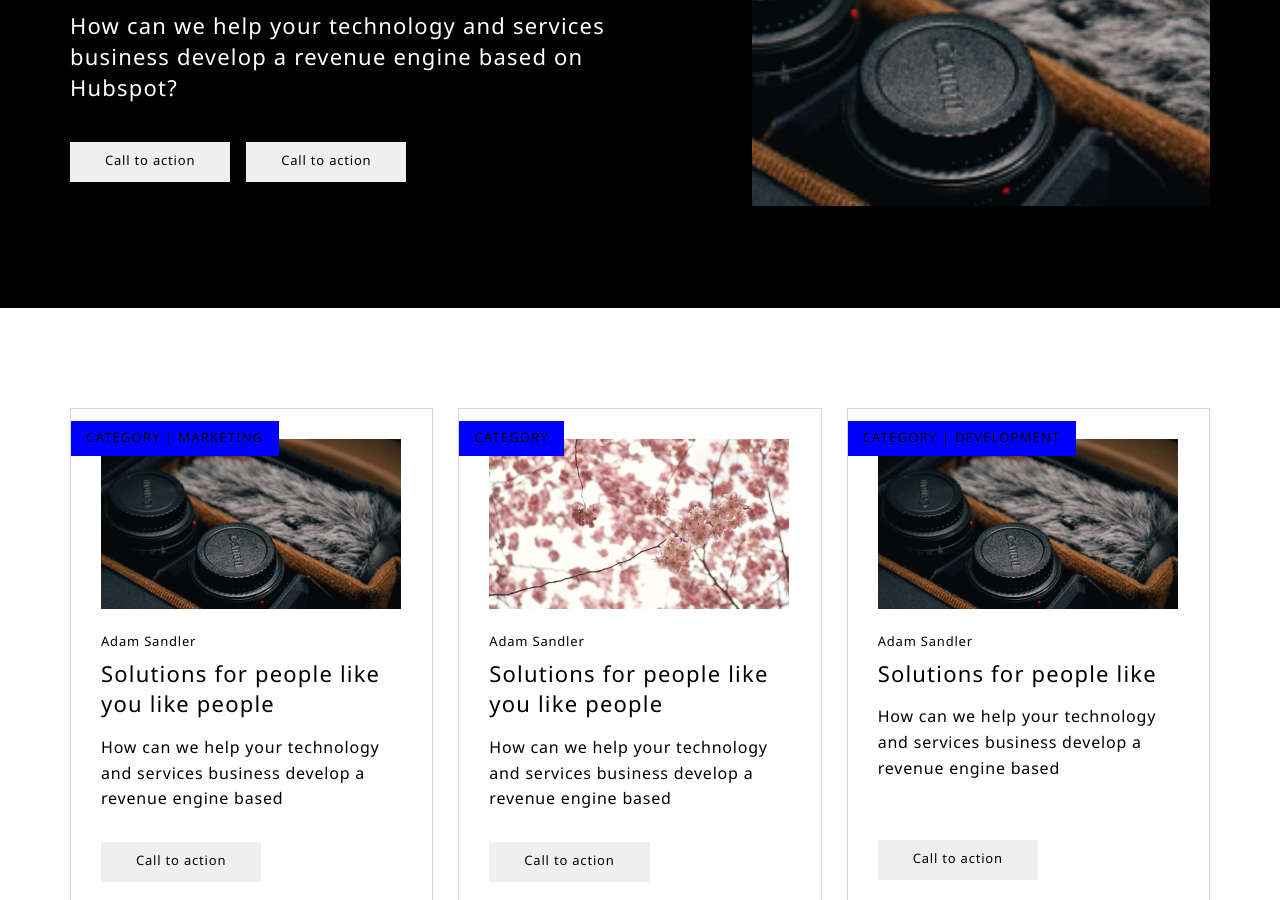
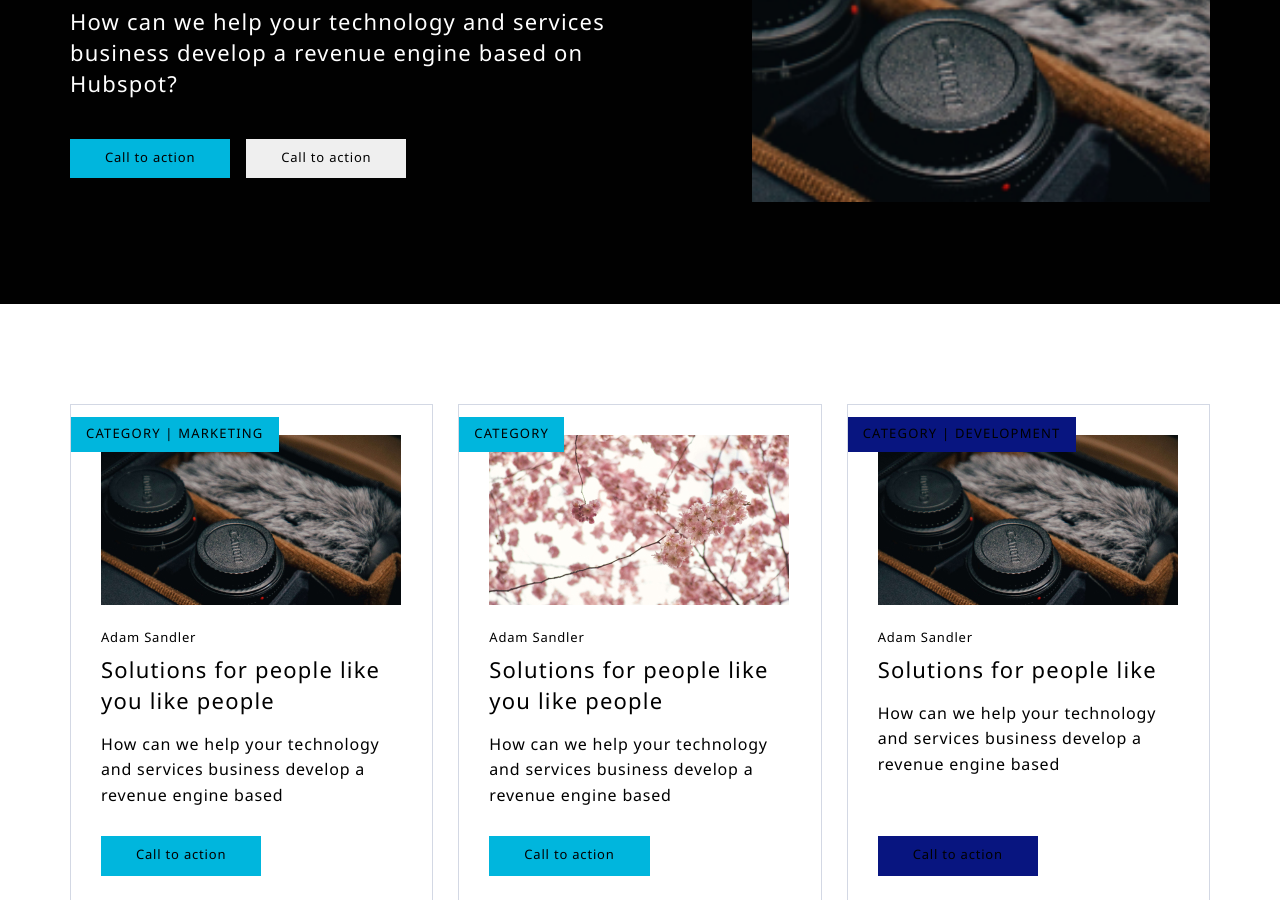
Before and after one commit to YuriiDereguzov/Solutions-for-people, a React (Create React App) app: page / in a window 1280 px wide. Shown: the part 1900-2800 px from the top of the page. Built offline with nearby package versions, Linux system fonts and the light colour scheme.

Commit message:
refactor: правильно отрисовать элементы декстопной версии и подогнать под PerfectPixel

```diff
--- a/src/components/App/App.jsx
+++ b/src/components/App/App.jsx
@@ -1,19 +1,63 @@
+// import { useCallback, useEffect, useState } from "react";
 import { Cards } from "../Cards/Cards";
 import { Header } from "../Header/Header";
 import { Helps } from "../Helps/Helps";
+import { initialCards } from "../Utils/constants";
+
 // import { Main } from "../Main/Main";
 import "./App.scss";
 
 function App() {
+  const filtredCards = initialCards.slice(0, 3);
+  const moreCardsButton = true;
+
   return (
     <div className="app">
       <Header />
-      <Cards />
+      <Cards cards={initialCards} />
       <Helps />
-      <Cards />
+      <Cards cards={filtredCards} moreCardsButton={moreCardsButton} />
       {/* <Main /> */}
     </div>
   );
 }
+// const [cardsAmount, setCardsAmount] = useState(3);
+// const [moreCardsButton, setMoreCardsButton] = useState(false);
+// const [filtredCards, setFiltredCards] = useState([]);
+
+// const filterCards = () => {
+//   let filtredCards = initialCards;
+
+//   if (filtredCards.length > cardsAmount) {
+//     setMoreCardsButton(true);
+//   } else {
+//     setMoreCardsButton(false);
+//   }
+
+//   filtredCards = filtredCards.slice(0, cardsAmount);
+//   return filtredCards;
+// }
+
+// const filterCards = useCallback(() => {
+//   let AllCards = JSON.parse(localStorage.getItem("AllCards"));
+//   let filtredCards = AllCards;
+
+//   if (filtredCards.length > cardsAmount) {
+//     setMoreCardsButton(true);
+//   } else {
+//     setMoreCardsButton(false);
+//   }
+
+//   filtredCards = filtredCards.slice(0, cardsAmount);
+//   return filtredCards;
+// }, [cardsAmount]);
+
+// useEffect(() => {
+//     setFiltredCards(filterCards());
+// }, [])
+
+// function handleClickMoreCards() {
+//   setCardsAmount(3 + 1);
+// }
 
 export default App;
--- a/src/components/Card/Card.jsx
+++ b/src/components/Card/Card.jsx
@@ -4,7 +4,15 @@ import "./Card.scss";
 export const Card = (props) => {
   return (
     <div className="card">
-      <div className="card__badge">{props.card.category}</div>
+      <div
+        className={`card__badge ${
+          props.card.color === "light"
+            ? "card__badge_light"
+            : "card__badge_blue"
+        }`}
+      >
+        {props.card.category}
+      </div>
       <div className="card__image">
         <img
           className="card__img"
@@ -17,7 +25,15 @@ export const Card = (props) => {
         <h2 className="card__title">{props.card.title}</h2>
         <p className="card__description">{props.card.description}</p>
       </div>
-      <button className="card__button">Call to action</button>
+      <button
+        className={`card__button ${
+          props.card.color === "light"
+            ? "card__badge_light"
+            : "card__badge_blue"
+        }`}
+      >
+        Call to action
+      </button>
     </div>
   );
 };
--- a/src/components/Card/Card.scss
+++ b/src/components/Card/Card.scss
@@ -1,10 +1,9 @@
 .card {
-    border: 1px solid #D3D8E4;
+  border: 1px solid #d3d8e4;
   padding: 30px;
   position: relative;
 
   &__badge {
-        background: blue;
     padding: 6px 15px 8px;
     font-size: 13px;
     font-weight: 400;
@@ -14,10 +13,18 @@
     position: absolute;
     top: 12px;
     left: 0;
+    &_light {
+      background-color: #00b6dd;
+    }
+    &_blue {
+      background-color: #081580;
+    }
   }
   &__content {
-        margin: 20px 0 30px;
-        min-height: 178px;
+    // margin: 20px 0 30px;
+    // min-height: 178px;
+    margin: 20px 0 0;
+    min-height: 208px;
   }
   &__author {
     margin: 0;
@@ -49,5 +56,6 @@
     padding: 9px 35px 11px;
     border: none;
     margin-top: auto;
+    cursor: pointer;
   }
 }
--- a/src/components/Cards/Cards.jsx
+++ b/src/components/Cards/Cards.jsx
@@ -1,15 +1,28 @@
-import React from 'react'
-import { Card } from '../Card/Card';
-import { initialCards } from '../Utils/constants';
+import React from "react";
+import { Card } from "../Card/Card";
+import leftIcon from "../../images/Left-icon.svg";
+import rightIcon from "../../images/Right-icon.svg";
 import "./Cards.scss";
 
-
-export const Cards = () => {
+export const Cards = (props) => {
+  let cards = props.cards;
   return (
     <section className="cards">
-        {initialCards.map((card) => (
-          <Card key={card._id} card={card} />
-        ))}
+      {cards?.map((card) => (
+        <Card key={card._id} card={card} />
+      ))}
+      {props.moreCardsButton ? (
+        <div className="cards__buttons">
+          <button className="cards__button">
+            <img src={leftIcon} alt="Стрелка влево" />
+          </button>
+          <button className="cards__button">
+            <img src={rightIcon} alt="Стрелка вправо" />
+          </button>
+        </div>
+      ) : (
+        <></>
+      )}
     </section>
-  )
-}
+  );
+};
--- a/src/components/Cards/Cards.scss
+++ b/src/components/Cards/Cards.scss
@@ -1,7 +1,21 @@
 .cards {
-    display: grid;
-    gap: 25px;
-    grid-template-columns: repeat(3, 1fr);
-    max-width: 1140px;
-    margin: 100px auto 95px;
+  display: grid;
+  gap: 25px;
+  grid-template-columns: repeat(3, 1fr);
+  max-width: 1140px;
+  margin: 100px auto 95px;
+  position: relative;
+
+  &__buttons {
+    position: absolute;
+    top: 108%;
+  }
+  &__button {
+    width: 30px;
+    margin-right: 10px;
+    padding: 0;
+    border: none;
+    background-color: #ffffff;
+    cursor: pointer;
+  }
 }
--- a/src/components/Helps/Helps.jsx
+++ b/src/components/Helps/Helps.jsx
@@ -13,15 +13,13 @@ export const Helps = () => {
             revenue engine based on Hubspot?
           </p>
           <div className="helps__buttons">
-            <button className="card__button">Call to action</button>
+            <button className="card__button card__badge_light">
+              Call to action
+            </button>
             <button className="card__button">Call to action</button>
           </div>
         </div>
-        <img
-            className="helps__image"
-            src={imageTwo}
-            alt="Картинка кофе"
-          />
+        <img className="helps__image" src={imageTwo} alt="Картинка кофе" />
       </div>
     </section>
   );
--- a/src/components/Helps/Helps.scss
+++ b/src/components/Helps/Helps.scss
@@ -10,7 +10,7 @@
 
   &__container {
     max-width: 555px;
-        padding:  26px 26px 26px 0;
+    padding: 26px 26px 26px 0;
   }
   &__title {
     margin: 0;
@@ -18,7 +18,7 @@
     font-weight: 700;
     line-height: 1.1;
     letter-spacing: 1.4px;
-        color: #00B6DD;
+    color: #00b6dd;
   }
   &__description {
     margin: 22px 0 40px;
@@ -26,7 +26,7 @@
     font-weight: 400;
     line-height: 1.4;
     letter-spacing: 1.2px;
-        color: #FFFFFF;
+    color: #ffffff;
   }
   &__buttons {
     display: flex;
--- a/src/components/Utils/constants.js
+++ b/src/components/Utils/constants.js
@@ -10,6 +10,7 @@ export const initialCards = [
     title: "Solutions for people like you like people",
     description:
       "How can we help your technology and services business develop a revenue engine based",
+    color: "light",
   },
   {
     _id: 2,
@@ -19,6 +20,7 @@ export const initialCards = [
     title: "Solutions for people like you like people",
     description:
       "How can we help your technology and services business develop a revenue engine based",
+    color: "light",
   },
   {
     _id: 3,
@@ -28,6 +30,7 @@ export const initialCards = [
     title: "Solutions for people like",
     description:
       "How can we help your technology and services business develop a revenue engine based",
+    color: "blue",
   },
   {
     _id: 4,
@@ -37,6 +40,7 @@ export const initialCards = [
     title: "Solutions for people like you like people",
     description:
       "How can we help your technology and services business develop a revenue engine based",
+    color: "blue",
   },
   {
     _id: 5,
@@ -46,6 +50,7 @@ export const initialCards = [
     title: "Solutions for people like",
     description:
       "How can we help your technology and services business develop a revenue engine based",
+    color: "light",
   },
   {
     _id: 6,
@@ -55,5 +60,6 @@ export const initialCards = [
     title: "Solutions for people like you like people",
     description:
       "How can we help your technology and services business develop a revenue engine based",
+    color: "blue",
   },
 ];
```
Also changed, not shown: src/components/Card/chris-yang-unsplash-2.jpg (deleted). Lines whose indentation alone changed are shown as unchanged.
